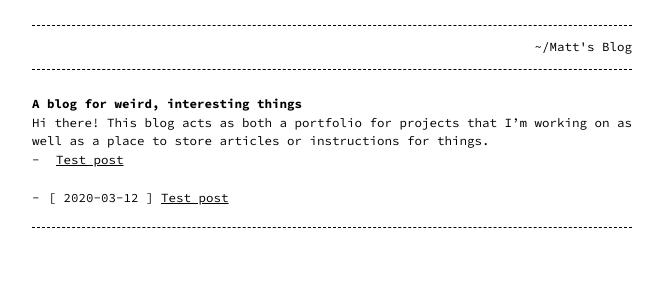
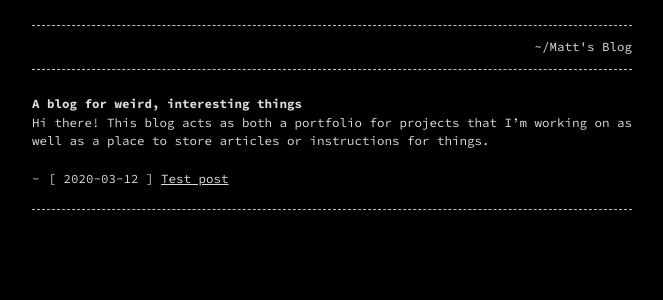
Before and after one commit to mattkduran/mattkduran.github.io, a Jekyll site: the page built from index.md, in a window 1280 px wide. Shown: the top 300 px of the page, without its empty margins (308-971 px from the left). Built offline with Jekyll 4.4.1, drawn with Linux system fonts in a browser that asks for light colours.

Commit message:
Adjusting display

```diff
--- a/_config.yml
+++ b/_config.yml
@@ -9,7 +9,7 @@ header_pages:
 #footer: 'follow us on <a href="https://twitter.com/">twitter</a>'
 
 style: dark
-listen_for_clients_preferred_style: true # true or false (default)
+#listen_for_clients_preferred_style: true # true or false (default)
 
 plugins:
   - jekyll-seo-tag
--- a/index.md
+++ b/index.md
@@ -7,11 +7,3 @@ permalink: /
 # A blog for weird, interesting things
 
 Hi there! This blog acts as both a portfolio for projects that I'm working on as well as a place to store articles or instructions for things.
-
-<ul>
-  {% for post in site.posts %}
-      <li>
-            <a href="{{ post.url  }}">{{ post.title  }}</a>
-      </li>
-    {% endfor %}
-</ul>
```
